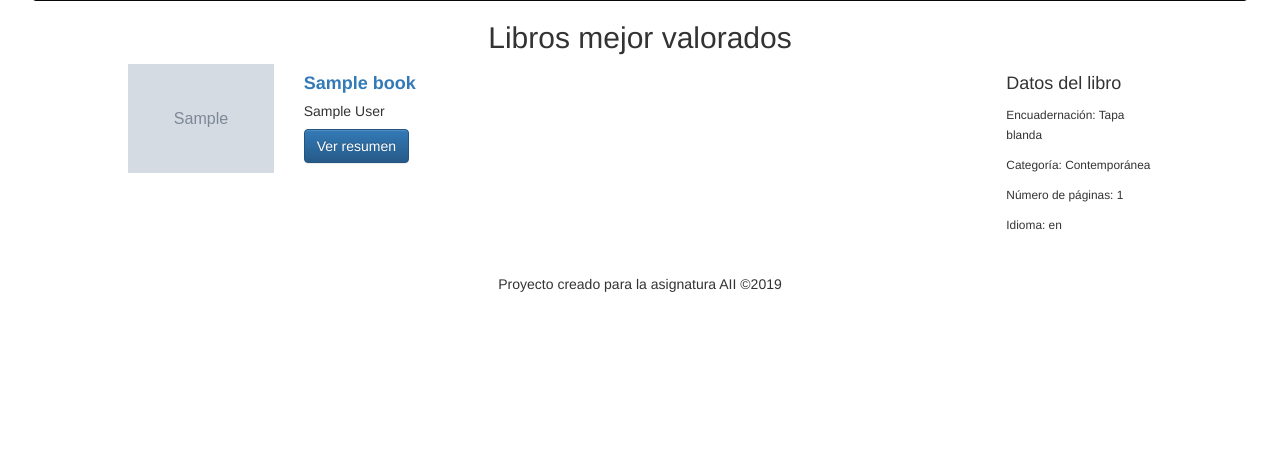
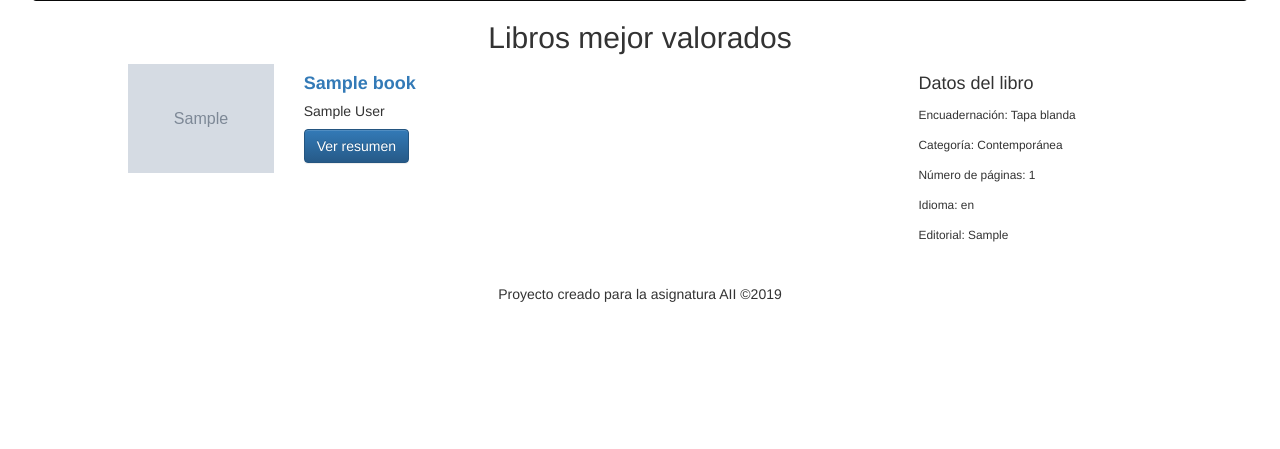
Before and after one commit to adrcanfer/book-recommendations, a Django app: page / in a window 1280 px wide. Shown: the part 351-800 px from the top of the page. Run offline with Django 3.2, Linux system fonts and the light colour scheme; tables that the repository leaves empty hold one stand-in row (values such as "Sample post"); grey boxes marked "Sample" are stand-in pictures; some libraries are stand-ins or nearby versions.

Commit message:
Update list_book.html

```diff
--- a/bookrecommendations/main/templates/list_book.html
+++ b/bookrecommendations/main/templates/list_book.html
@@ -43,7 +43,7 @@
                         <img class="img-responsive" src={{ book.coverURL }} alt="prewiew">
                     </a>
                 </div>
-                <div class="col-xs-4 col-md-8">
+                <div class="col-xs-4 col-md-7">
                     <a href="{{ book.bookURL }}">
                         <h4 class="product-name"><strong>{{ book.title }}</strong></h4>
                     </a>
@@ -67,7 +67,7 @@
                         </div>
                     </div>
                 </div>
-                <div class="col-xs-2 col-md-2">
+                <div class="col-xs-2 col-md-3">
                     <h4>Datos del libro</h4>
                     <p>
                         <small>Encuadernación: {{ book.binding }}</small>
@@ -80,6 +80,9 @@
                     </p>
                     <p>
                         <small>Idioma: {{ book.language }}</small>
+                    </p>
+                    <p>
+                        <small>Editorial: {{ book.editorial }}</small>
                     </p>
                 </div>
             </div>
```
